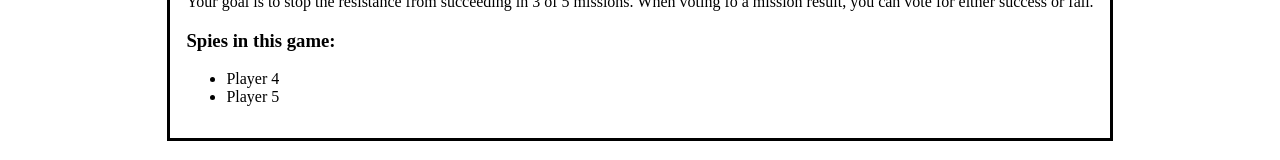
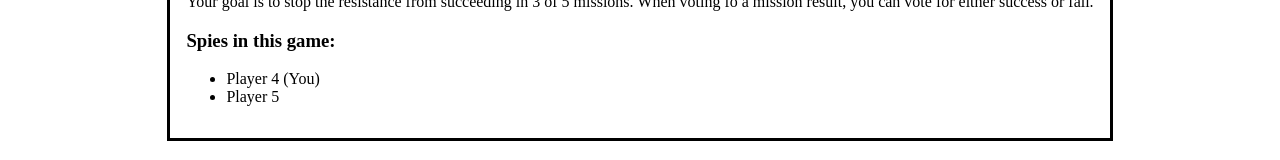
Before and after one commit to dgpangan/the-resistance-ui, a Vue app: page / in a window 1280 px wide. Shown: the part 321-481 px from the top of the page. Built offline with nearby package versions, Linux system fonts and the light colour scheme.

Commit message:
feat: identify current player

```diff
--- a/src/App.vue
+++ b/src/App.vue
@@ -21,13 +21,15 @@ export default {
         { id: 2, name: 'Player 3', isResistance: true },
         { id: 3, name: 'Player 4', isResistance: false },
         { id: 4, name: 'Player 5', isResistance: false },
-      ]
+      ],
+      playerId: 3
     }
   },
 
   provide() {
     return {
-      players: this.players
+      players: this.players,
+      playerId: this.playerId
     }
   }
 }
--- a/src/components/CardDraw.vue
+++ b/src/components/CardDraw.vue
@@ -1,6 +1,6 @@
 <template>
   <dialog open>
-    <div v-if="playerIsResistance">
+    <div v-if="playerIsResistance()">
       <h2>You are part of the resistance!</h2>
       <p>Your goal is for 3 of 5 missions to succeed. When voting for a mission result, you can only vote for success.</p>
     </div>
@@ -9,7 +9,10 @@
       <p>Your goal is to stop the resistance from succeeding in 3 of 5 missions. When voting fo a mission result, you can vote for either success or fail.</p>
       <h3>Spies in this game:</h3>
       <ul>
-        <li v-for="spy in spies" :key="spy.id">{{ spy.name }}</li>
+        <li v-for="spy in spies" :key="spy.id">
+          {{ spy.name }}
+          <span v-if="spy.id === playerId">(You)</span>
+        </li>
       </ul>
     </div>
   </dialog>
@@ -17,12 +20,18 @@
 
 <script>
 export default {
-  inject: ['players'],
+  inject: ['players', 'playerId'],
 
   data() {
     return {
-      playerIsResistance: false,
       spies: this.players.filter(player => player.isResistance === false)
+    }
+  },
+
+  methods: {
+    playerIsResistance() {
+      const currentPlayer = this.players.filter(player => player.id === this.playerId);
+      return currentPlayer[0].isResistance;
     }
   }
 }
```
